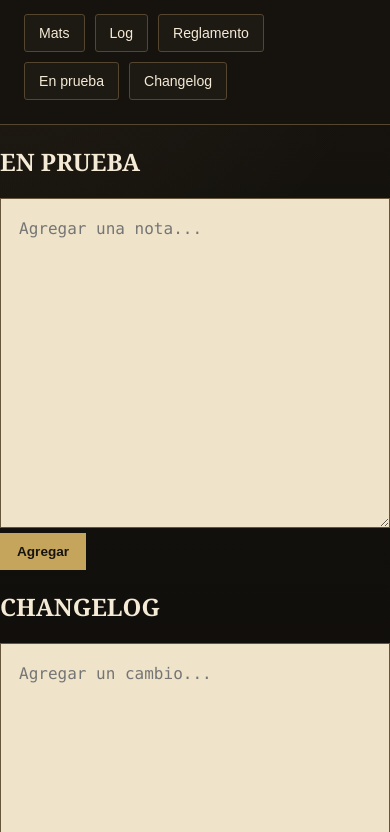
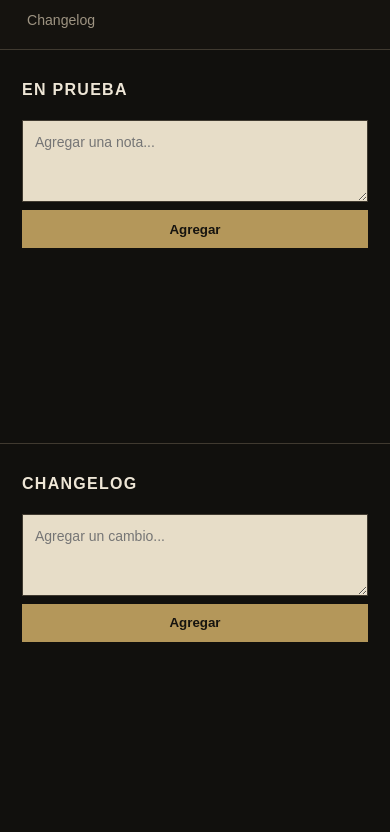
Before and after one commit to TzalDadok/player-mat-engine, a plain HTML site: page player-mat-engine-v1/index.html in a window 390 px wide. Shown: the part 64-896 px from the top of the page. Drawn offline with Linux system fonts and the light colour scheme.

Commit message:
Simplify dashboard styles

```diff
--- a/player-mat-engine-v1/dashboard.css
+++ b/player-mat-engine-v1/dashboard.css
@@ -1,114 +1,158 @@
 :root{
-  --bg:#17140f;
-  --panel:#211c15;
-  --panel2:#2a2319;
-  --paper:#e8dcc2;
-  --ink:#f4ead5;
-  --muted:#b8aa90;
-  --gold:#c5a45c;
-  --line:#54462f;
-  --red:#8d3b32;
+  --bg:#11100d;
+  --panel:#191713;
+  --panel2:#211e18;
+  --ink:#eee6d6;
+  --muted:#9e9482;
+  --gold:#b4975a;
+  --line:#403a30;
 }
 *{box-sizing:border-box}
 html{scroll-behavior:smooth}
 body{
   margin:0;
   min-height:100vh;
-  font-family:Georgia,"Times New Roman",serif;
+  background:var(--bg);
   color:var(--ink);
-  background:
-    radial-gradient(circle at top left,rgba(197,164,92,.08),transparent 35%),
-    linear-gradient(180deg,#17140f,#100e0b 75%);
+  font-family:Arial,Helvetica,sans-serif;
 }
-a{color:inherit}
 .topbar{
-  min-height:110px;
-  padding:24px clamp(24px,5vw,72px);
+  height:58px;
+  padding:0 22px;
+  display:flex;
+  align-items:center;
+  gap:28px;
   border-bottom:1px solid var(--line);
+  background:#15130f;
+  position:sticky;
+  top:0;
+  z-index:10;
+}
+.brand{
+  font-size:.95rem;
+  letter-spacing:.03em;
+  white-space:nowrap;
+}
+.nav{
+  display:flex;
+  align-items:stretch;
+  height:100%;
+}
+.nav a{
+  display:flex;
+  align-items:center;
+  padding:0 16px;
+  color:var(--muted);
+  text-decoration:none;
+  border-left:1px solid transparent;
+  border-right:1px solid transparent;
+  font-size:.88rem;
+}
+.nav a:hover{
+  color:var(--ink);
+  background:#1b1813;
+  border-color:var(--line);
+}
+.dashboard{
+  width:100%;
+  min-height:calc(100vh - 58px);
+  display:grid;
+  grid-template-columns:1fr 1fr;
+}
+.column{
+  min-width:0;
+  padding:22px;
+}
+.column:first-child{
+  border-right:1px solid var(--line);
+}
+.section-head{
   display:flex;
   align-items:center;
   justify-content:space-between;
-  gap:32px;
-  position:sticky;
-  top:0;
-  z-index:10;
-  background:rgba(23,20,15,.95);
-  backdrop-filter:blur(10px);
+  min-height:36px;
+  margin-bottom:12px;
 }
-.eyebrow,.kicker,.tag{
-  font-family:Arial,sans-serif;
-  font-size:.72rem;
-  letter-spacing:.18em;
+.section-head h2{
+  margin:0;
+  font-size:1rem;
+  letter-spacing:.08em;
+}
+.status{
+  min-height:1em;
   color:var(--gold);
+  font-size:.75rem;
+}
+.note-form{
+  display:grid;
+  grid-template-columns:1fr auto;
+  gap:8px;
+  align-items:stretch;
+  margin-bottom:18px;
+}
+textarea{
+  width:100%;
+  height:82px;
+  min-height:64px;
+  max-height:170px;
+  resize:vertical;
+  border:1px solid var(--line);
+  border-radius:0;
+  outline:none;
+  padding:11px 12px;
+  background:#e7ddc8;
+  color:#211d16;
+  font:14px/1.45 Arial,Helvetica,sans-serif;
+}
+textarea:focus{border-color:var(--gold)}
+button{
+  width:92px;
+  border:1px solid var(--gold);
+  border-radius:0;
+  background:var(--gold);
+  color:#15130f;
   font-weight:700;
+  cursor:pointer;
 }
-h1{margin:.15rem 0 0;font-size:2rem}
-.nav{display:flex;gap:10px;flex-wrap:wrap;justify-content:flex-end}
-.nav a{
-  text-decoration:none;
-  border:1px solid var(--line);
-  padding:10px 14px;
-  border-radius:3px;
-  font-family:Arial,sans-serif;
-  font-size:.88rem;
-  background:#1d1913;
-}
-.nav a:hover{border-color:var(--gold);color:#fff}
-.shell{width:min(1280px,92vw);margin:0 auto;padding:52px 0 70px}
-.hero{
-  padding:40px 0 46px;
-  border-bottom:1px solid var(--line);
-  margin-bottom:28px;
-}
-.hero h2{font-size:clamp(2.1rem,4vw,4.6rem);max-width:900px;line-height:1;margin:10px 0 18px}
-.hero p{color:var(--muted);font-family:Arial,sans-serif;max-width:720px;line-height:1.65}
-.cards{display:grid;grid-template-columns:repeat(3,1fr);gap:18px;margin:28px 0 34px}
-.card{
-  min-height:230px;
-  padding:24px;
-  text-decoration:none;
-  border:1px solid var(--line);
-  background:linear-gradient(180deg,var(--panel2),var(--panel));
+button:hover{filter:brightness(1.08)}
+.notes-list{
   display:flex;
   flex-direction:column;
-  transition:.16s ease;
+  gap:8px;
 }
-.card:hover{transform:translateY(-3px);border-color:var(--gold)}
-.card-num{font:700 .75rem Arial,sans-serif;color:var(--gold);letter-spacing:.15em}
-.card h3{font-size:2rem;margin:20px 0 8px}
-.card p{font:1rem/1.55 Arial,sans-serif;color:var(--muted);margin:0 0 28px}
-.go{margin-top:auto;font:700 .85rem Arial,sans-serif;color:var(--gold)}
-.notes-grid{display:grid;grid-template-columns:1fr 1fr;gap:18px}
-.note-panel{border:1px solid var(--line);background:var(--panel);padding:22px}
-.note-head{display:flex;align-items:flex-start;justify-content:space-between;gap:16px;margin-bottom:16px}
-.note-head h3{font-size:1.7rem;margin:6px 0 0}
-.save-status{font:700 .78rem Arial,sans-serif;color:var(--gold);min-height:1em}
-textarea{
-  width:100%;
-  height:330px;
-  resize:vertical;
-  border:1px solid #65553b;
-  outline:none;
-  padding:18px;
-  background:#efe4ca;
-  color:#241d14;
-  font:1rem/1.55 ui-monospace,SFMono-Regular,Consolas,monospace;
+.note{
+  border:1px solid var(--line);
+  background:var(--panel);
 }
-textarea:focus{border-color:var(--gold);box-shadow:0 0 0 2px rgba(197,164,92,.12)}
-.actions{display:flex;gap:10px;margin-top:12px}
-button{
-  border:1px solid var(--gold);
-  background:var(--gold);
-  color:#17140f;
-  padding:10px 16px;
-  cursor:pointer;
-  font:700 .85rem Arial,sans-serif;
+.note-meta{
+  min-height:28px;
+  padding:6px 10px;
+  border-bottom:1px solid var(--line);
+  color:var(--muted);
+  font-size:.72rem;
+  display:flex;
+  align-items:center;
+  justify-content:space-between;
 }
-button.secondary{background:transparent;color:var(--muted);border-color:var(--line)}
-button:hover{filter:brightness(1.07)}
-.storage-note{font:italic .85rem Arial,sans-serif;color:#887b67;text-align:right;margin-top:12px}
-@media(max-width:850px){
-  .topbar{position:static;align-items:flex-start;flex-direction:column}
-  .nav{justify-content:flex-start}
-  .cards,.notes-grid{grid-template-columns:1fr}
+.note-body{
+  padding:11px 12px 13px;
+  color:var(--ink);
+  white-space:pre-wrap;
+  font-size:.9rem;
+  line-height:1.45;
 }
+.empty{
+  border:1px dashed var(--line);
+  padding:16px;
+  color:#706858;
+  font-size:.82rem;
+}
+@media(max-width:760px){
+  .topbar{height:auto;min-height:58px;align-items:flex-start;flex-direction:column;gap:8px;padding:14px 16px}
+  .nav{height:auto;flex-wrap:wrap}
+  .nav a{padding:7px 10px}
+  .dashboard{grid-template-columns:1fr}
+  .column:first-child{border-right:0;border-bottom:1px solid var(--line)}
+  .note-form{grid-template-columns:1fr}
+  button{width:100%;height:38px}
+}
```
